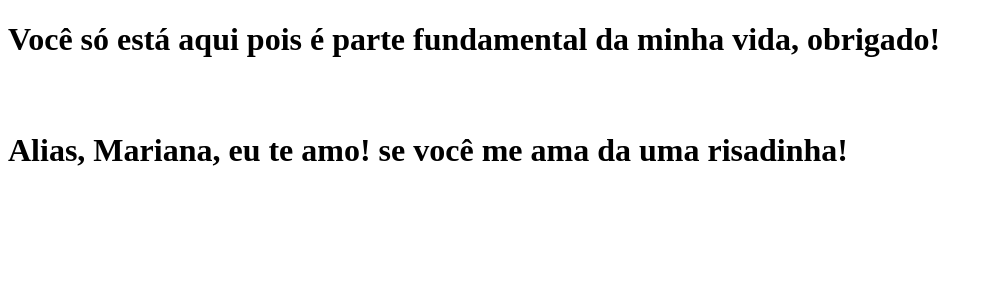
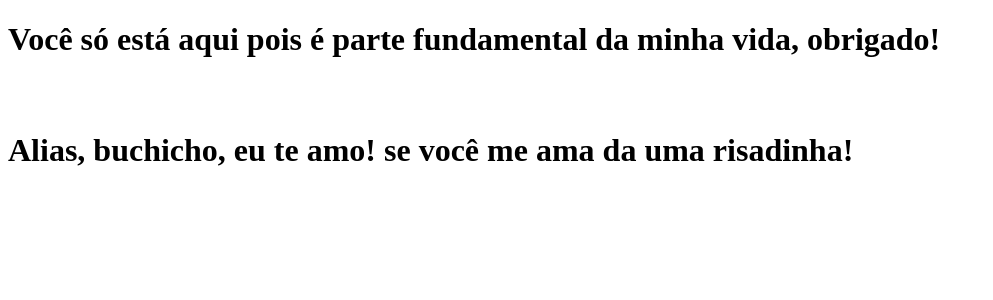
Before and after one commit to gustavocamalionti/timecosmic, a Next.js app: page / in a window 1280 px wide. Shown: the top 300 px of the page, without its empty margins (0-993 px from the left). Built offline with nearby package versions, Linux system fonts and the light colour scheme.

Commit message:
alter name Mariana in page

```diff
--- a/pages/index.js
+++ b/pages/index.js
@@ -2,7 +2,7 @@
 function Home() {
     return <h1>Você só está aqui pois é parte fundamental da minha vida, obrigado! <br></br><br></br><br></br>
 
-        Alias, Mariana, eu te amo! se você me ama da uma risadinha!
+        Alias, buchicho, eu te amo! se você me ama da uma risadinha!
     </h1>
 }
 
```
